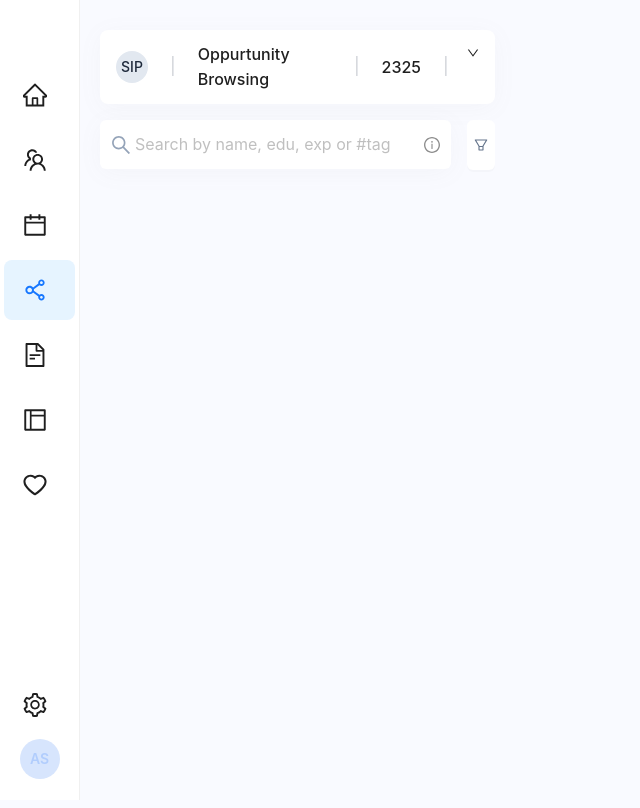
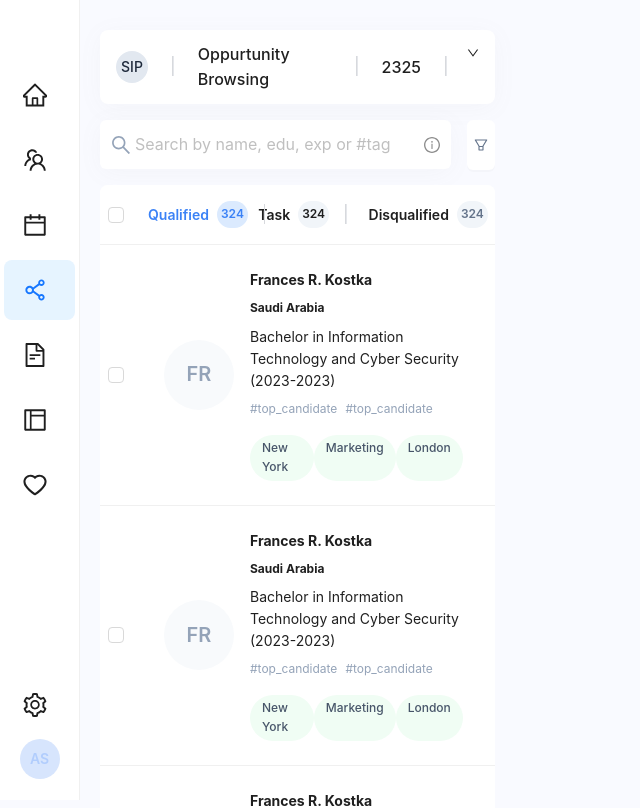
Before and after one commit to Shahriar-Rumel/antd-challenge-2, a React (Create React App) app: page / in a window 1280 px wide. Shown: the top 808 px of the page, without its empty margins (0-640 px from the left). Built offline with nearby package versions, Linux system fonts and the light colour scheme.

Commit message:
feat: add user table

```diff
--- a/src/App.css
+++ b/src/App.css
@@ -7,3 +7,9 @@ body {
 body {
   background-color: #f9faff;
 }
+/* .custom-table .ant-table-thead {
+  background-color: #ffffff !important;
+} */
+.custom-table .ant-table-thead .ant-table-cell {
+  background-color: white !important;
+}
--- /dev/null
+++ b/src/modules/pages/home/components/UserTable.tsx
@@ -0,0 +1,117 @@
+import React, { useState } from 'react';
+import { Table, Divider } from 'antd';
+import type { ColumnsType } from 'antd/es/table';
+import type { TableRowSelection } from 'antd/es/table/interface';
+
+interface DataType {
+  key: React.Key;
+  name: any;
+}
+
+const columns: ColumnsType<DataType> = [
+  {
+    title: (
+      <div className="grid grid-cols-3">
+        <h1 className="text-blue-500 inline-flex items-center">
+          Qualified{' '}
+          <span className="bg-blue-100 ml-2 text-blue-500 text-[12px] px-1 py-1 rounded-full">
+            324
+          </span>{' '}
+          <Divider
+            type="vertical"
+            className=" ml-4 w-[2px] h-[20px] bg-gray-200"
+          />
+        </h1>
+        <h1 className="inline-flex items-center">
+          Task{' '}
+          <span className="bg-slate-100 ml-2 slate-blue-500 text-[12px] px-1 py-1 rounded-full">
+            324
+          </span>
+          <Divider
+            type="vertical"
+            className="ml-4 w-[2px] h-[20px] bg-gray-200"
+          />
+        </h1>
+        <h1 className="inline-flex items-center">
+          Disqualified
+          <span className="bg-slate-100 ml-2 text-slate-500 text-[12px] px-1 py-1 rounded-full">
+            324
+          </span>
+        </h1>
+      </div>
+    ),
+    dataIndex: 'name'
+  }
+];
+
+const data: DataType[] = [];
+for (let i = 0; i < 10; i++) {
+  data.push({
+    key: i,
+    name: (
+      <div className="flex items-center gap-4 hover:bg-blue-50 px-4 py-2 rounded-lg">
+        <div>
+          <div className="w-[70px] h-[70px] flex items-center justify-center bg-slate-50 text-slate-400 font-semibold rounded-full text-[20px]">
+            FR
+          </div>
+        </div>
+        <div>
+          <h2 className="text-[14px] font-bold">Frances R. Kostka</h2>
+          <p className="text-[12px] font-bold my-2">Saudi Arabia</p>
+          <p className="text-[14px] font-regular">
+            Bachelor in Information Technology and Cyber Security (2023-2023)
+          </p>
+          <div className="flex gap-2 mt-2">
+            <p className="text-[12px] text-slate-400">#top_candidate</p>
+            <p className="text-[12px] text-slate-400">#top_candidate</p>
+          </div>
+          <div className="flex gap- mt-4">
+            <p className="text-slate-600 bg-green-50  rounded-full px-3 py-1  text-[12px] font-medium">
+              New York
+            </p>
+            <p className="text-slate-600 bg-green-50 rounded-full px-3 py-1  text-[12px] font-medium">
+              Marketing
+            </p>
+            <p className="text-slate-600 bg-green-50 rounded-full  px-3 py-1  text-[12px] font-medium">
+              London
+            </p>
+          </div>
+        </div>
+      </div>
+    )
+  });
+}
+
+const UserTable = () => {
+  const [selectedRowKeys, setSelectedRowKeys] = useState<React.Key[]>([]);
+
+  const onSelectChange = (newSelectedRowKeys: React.Key[]) => {
+    console.log('selectedRowKeys changed: ', newSelectedRowKeys);
+    setSelectedRowKeys(newSelectedRowKeys);
+  };
+
+  const rowSelection = {
+    onChange: (selectedRowKeys: React.Key[], selectedRows: DataType[]) => {
+      console.log(
+        `selectedRowKeys: ${selectedRowKeys}`,
+        'selectedRows: ',
+        selectedRows
+      );
+    },
+    getCheckboxProps: (record: DataType) => ({
+      disabled: record.name === 'Disabled User', // Column configuration not to be checked
+      name: record.name
+    })
+  };
+  return (
+    <Table
+      pagination={false}
+      rowSelection={rowSelection}
+      columns={columns}
+      dataSource={data}
+      className="custom-table"
+    />
+  );
+};
+
+export default UserTable;
--- a/src/modules/pages/home/index.tsx
+++ b/src/modules/pages/home/index.tsx
@@ -3,6 +3,7 @@ import Collapsible from '../../shared/Collapsible';
 import Input from '../../shared/Input';
 import { SearchOutlined, FilterOutlined } from '@ant-design/icons';
 import { Button } from 'antd';
+import UserTable from './components/UserTable';
 
 const SearchWithFilter = () => {
   return (
@@ -28,6 +29,7 @@ const Home = (props: any) => {
           <aside className="w-[35%]">
             <Collapsible />
             <SearchWithFilter />
+            <UserTable />
           </aside>
           <div className="w-[65%]"></div>
         </div>
```
